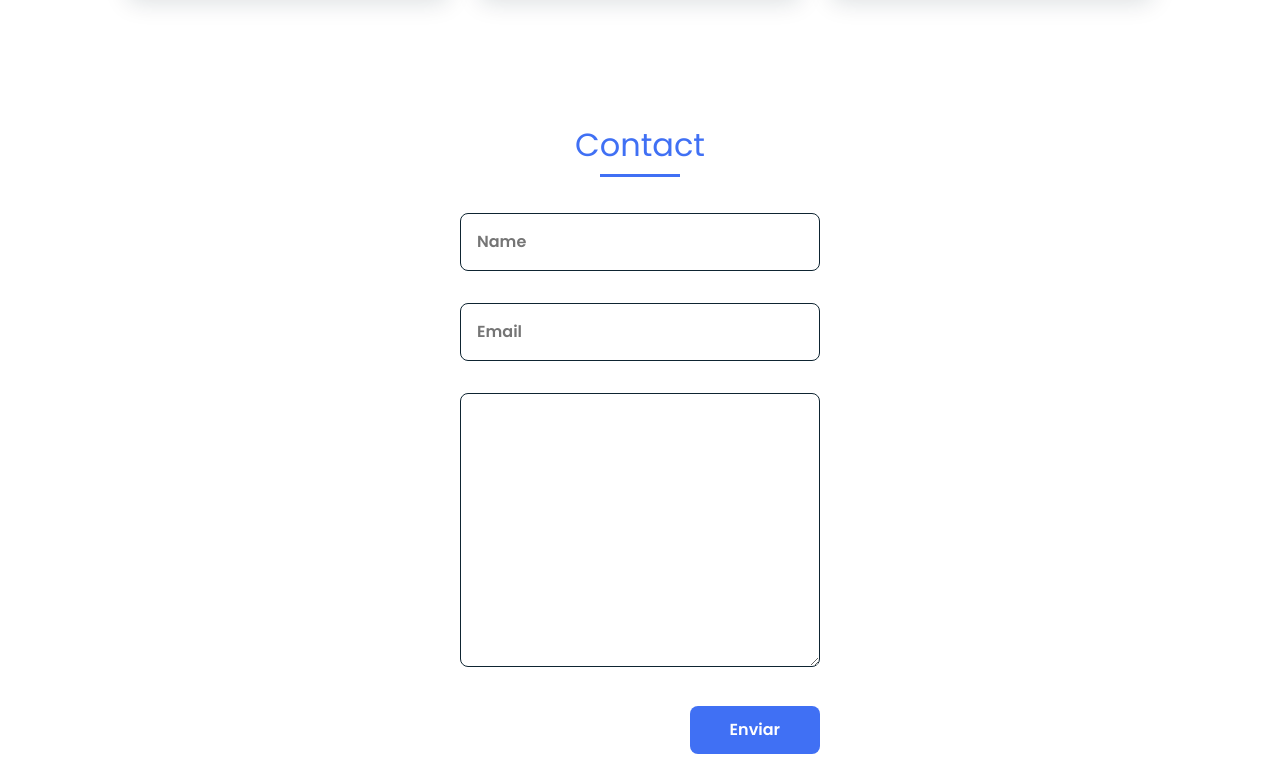
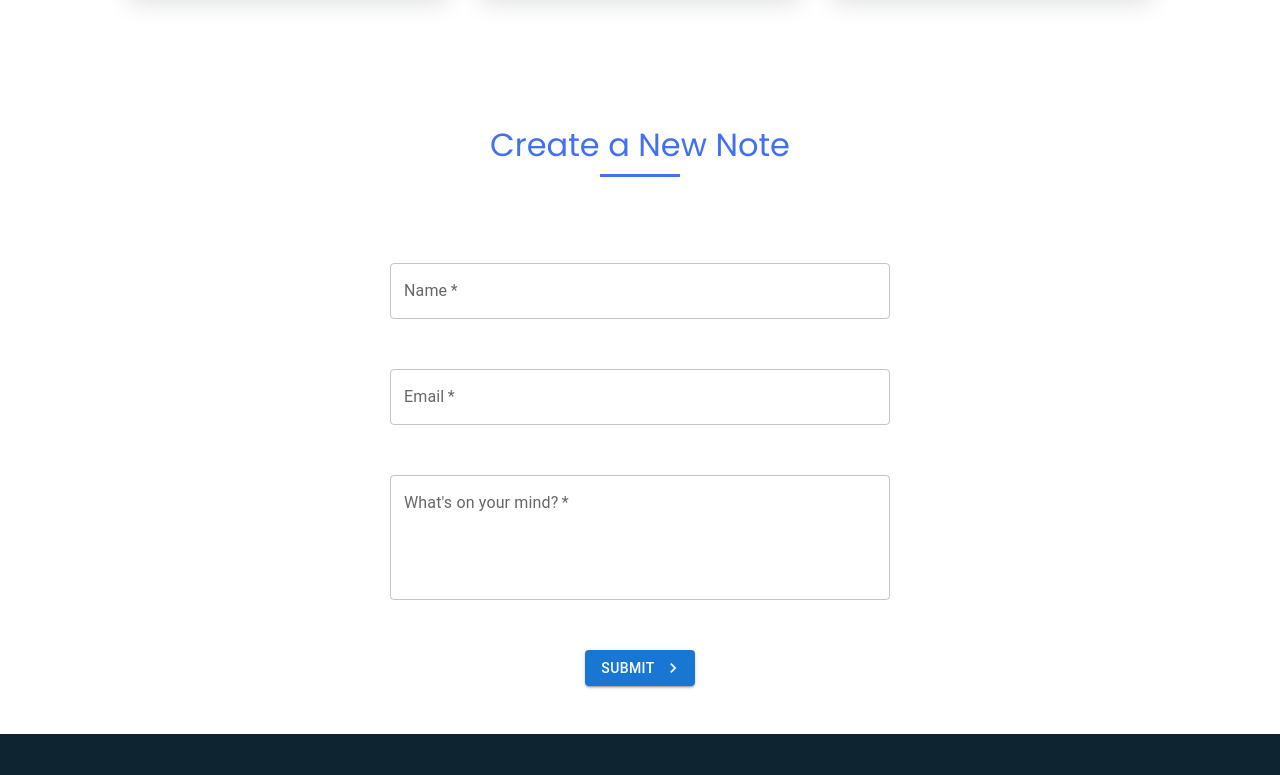
Before and after one commit to rsshonjoydas/portfolio-sample, a React app: page / in a window 1280 px wide. Shown: the part 3593-4368 px from the top of the page. Built offline with nearby package versions, Linux system fonts and the light colour scheme; some icons are missing.

Commit message:
contact page update material-ui

```diff
--- a/package.json
+++ b/package.json
@@ -24,7 +24,9 @@
   "dependencies": {
     "@emotion/react": "^11.4.1",
     "@emotion/styled": "^11.3.0",
+    "@mui/icons-material": "^5.0.1",
     "@mui/material": "^5.0.1",
+    "@mui/styles": "^5.0.1",
     "react": "^17.0.2",
     "react-dom": "^17.0.2",
     "react-router-dom": "^5.3.0"
--- a/src/pages/Contact.tsx
+++ b/src/pages/Contact.tsx
@@ -1,27 +1,67 @@
+import { KeyboardArrowRight } from "@mui/icons-material";
+import { Button, Container, Grid, TextField } from "@mui/material";
+import { makeStyles } from "@mui/styles";
+
+const useStyles = makeStyles({
+  field: {
+    marginTop: 50,
+    display: "flex",
+    maxWidth: 500,
+  },
+});
+
 const Contact = () => {
+  const classes = useStyles();
   return (
-    <section className="contact section" id="contact">
-      <h2 className="section-title">Contact</h2>
+    <Container className="section">
+      <h2 className="section-title">Create a New Note</h2>
 
-      <div className="contact__container bd-grid">
-        <form action="" className="contact__form">
-          <input type="text" placeholder="Name" className="contact__input" />
-          <input type="mail" placeholder="Email" className="contact__input" />
-          <textarea
-            name=""
-            id=""
-            cols="0"
-            rows="10"
-            className="contact__input"
-          ></textarea>
-          <input
-            type="button"
-            value="Enviar"
-            className="contact__button button"
+      <form noValidate autoComplete="off">
+        <Grid
+          container
+          direction="column"
+          justifyContent="center"
+          alignItems="center"
+        >
+          <TextField
+            className={classes.field}
+            label="Name"
+            variant="outlined"
+            color="primary"
+            fullWidth
+            required
           />
-        </form>
-      </div>
-    </section>
+          <TextField
+            className={classes.field}
+            label="Email"
+            variant="outlined"
+            color="primary"
+            fullWidth
+            required
+          />
+          <TextField
+            className={classes.field}
+            label="What's on your mind?"
+            variant="outlined"
+            color="primary"
+            multiline
+            rows={4}
+            fullWidth
+            required
+          />
+          <Button
+            className={`button ${classes.field}`}
+            type="submit"
+            color="primary"
+            variant="contained"
+            endIcon={<KeyboardArrowRight />}
+            href="#"
+          >
+            Submit
+          </Button>
+        </Grid>
+      </form>
+    </Container>
   );
 };
 
```
Also changed, not shown: 1 other file (tests, documents, lock files or other folders).
